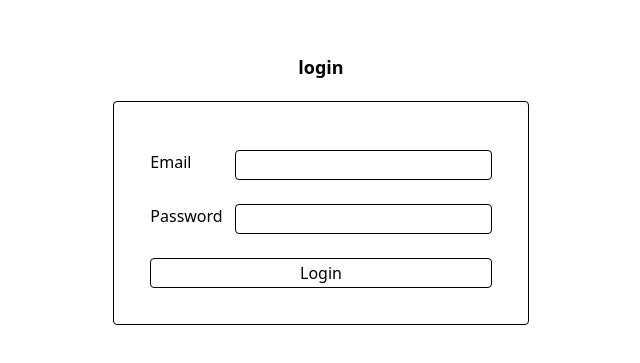
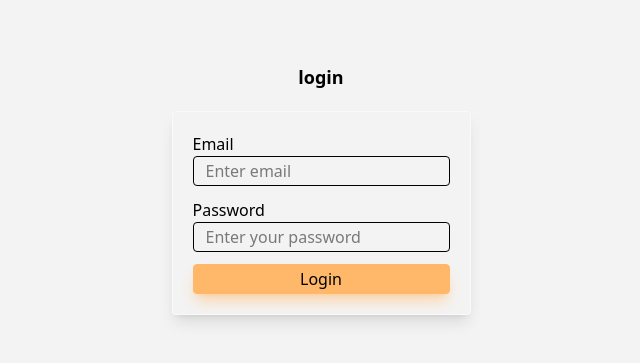
Before and after one commit to sagar-bhattarai/inventory_management_system, a React (Vite) app in the folder frontend/: page /login in a window 1280 px wide. Shown: the part 211-574 px from the top of the page, without its empty margins (319-959 px from the left). Built offline with nearby package versions, Linux system fonts and the light colour scheme.

Commit message:
user log in successfully

```diff
--- a/frontend/src/pages/login.jsx
+++ b/frontend/src/pages/login.jsx
@@ -1,20 +1,91 @@
-import React from "react";
+import React, { useState } from "react";
+import { useAuth } from "../context/AuthContext.jsx";
+import axios from "axios";
+import { useNavigate } from "react-router";
 
 const Login = () => {
+  const [email, setEmail] = useState("");
+  const [password, setPassword] = useState("");
+  const [error, setError] = useState(null);
+  const [loading, setLoading] = useState(false);
+
+  const navigate = useNavigate();
+  const { login } = useAuth();
+
+  const handleSubmit = async (e) => {
+    e.preventDefault();
+    setLoading(!loading);
+    setError(null);
+
+    try {
+      const response = await axios.post(
+        "http://localhost:8000/api/v1/users/login",
+        {
+          email,
+          password,
+        }
+      );
+      // console.log("response", response);
+      // if (response.data.statusCode === 200 && response.data.statusText === "OK") {
+      if (response.data.statusCode === 200) {
+        await login(response.data.data.user, response.data.data.accessToken);
+        if (response.data.data.user.role == "admin") {
+          navigate("/admin/dashboard");
+        } else {
+          navigate("/customer/dashboard");
+        }
+      } else {
+        alert(response.data.error);
+      }
+    } catch (error) {
+      setError(error.message);
+      console.log(error);
+    } finally {
+      setLoading(false);
+    }
+  };
+
   return (
-    <div className="login-container flex flex-col justify-center items-center w-full h-[100vh]">
+    <div className="login-container flex flex-col justify-center bg-[#f3f3f3] items-center w-full h-[100vh]">
       <h1 className="font-bold text-lg mb-5">login</h1>
-      <div className="form-container border p-9 rounded">
-        <form className="login-form flex flex-col justify-center items-center">
-          <div className="form-group py-3 flex justify-between w-full">
+      {error && (
+        <div className="bg-red-200 py-2 px-4 mb-4 rounded">{error}</div>
+      )}
+      <div className="form-container p-5 rounded border border-gray-50  shadow-lg shadow-black-500/50">
+        <form
+          onSubmit={handleSubmit}
+          className="login-form flex flex-col justify-center items-center"
+        >
+          <div className="form-group pb-3 flex flex-col justify-between w-full">
             <label htmlFor="email">Email</label>
-            <input className="rounded border ml-3 py-[2px] px-3" type="text" name="email" id="email" required />
+            <input
+              className="rounded border py-[2px] px-3"
+              type="text"
+              name="email"
+              id="email"
+              placeholder="Enter email"
+              required
+              onChange={(e) => setEmail(e.target.value)}
+            />
           </div>
-          <div className="form-group py-3 flex justify-between w-full">
+          <div className="form-group pb-3 flex flex-col justify-between w-full">
             <label htmlFor="password">Password</label>
-            <input className="rounded border ml-3 py-[2px] px-3" type="password" name="password" id="password" required />
+            <input
+              className="rounded border py-[2px] px-3"
+              type="password"
+              name="password"
+              id="password"
+              placeholder="Enter your password"
+              required
+              onChange={(e) => setPassword(e.target.value)}
+            />
           </div>
-          <button className="rounded border mt-3 py-[2px] px-3 w-full" type="submit">Login</button>
+          <button
+            className="rounded border border-orange-300 py-[2px] px-3 w-full cursor-pointer bg-orange-300 hover:bg-orange-500 duration-300 shadow-lg shadow-orange-300/50"
+            type="submit"
+          >
+            {loading ? "Loading ... " : "Login"}
+          </button>
         </form>
       </div>
     </div>
```
